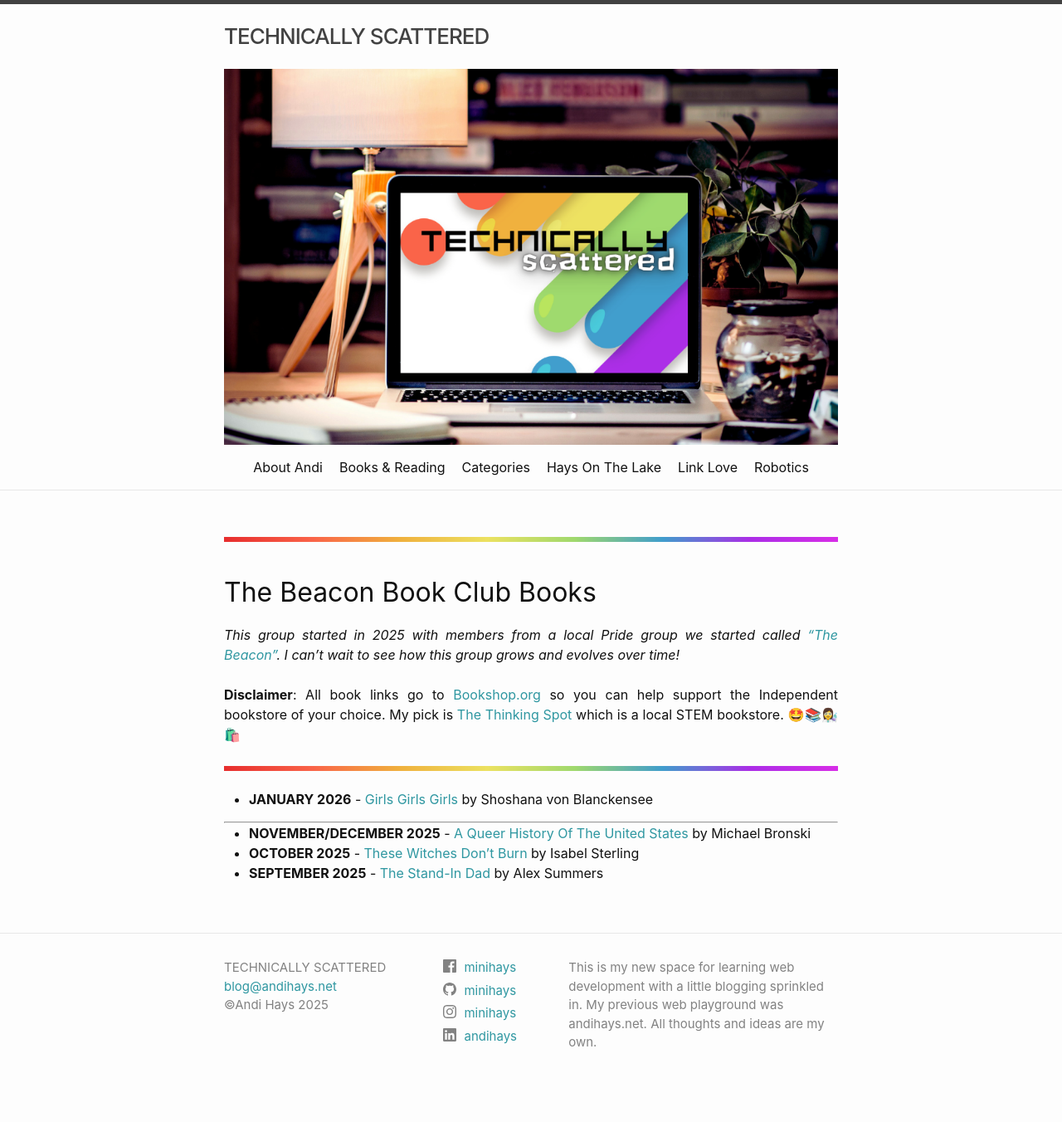
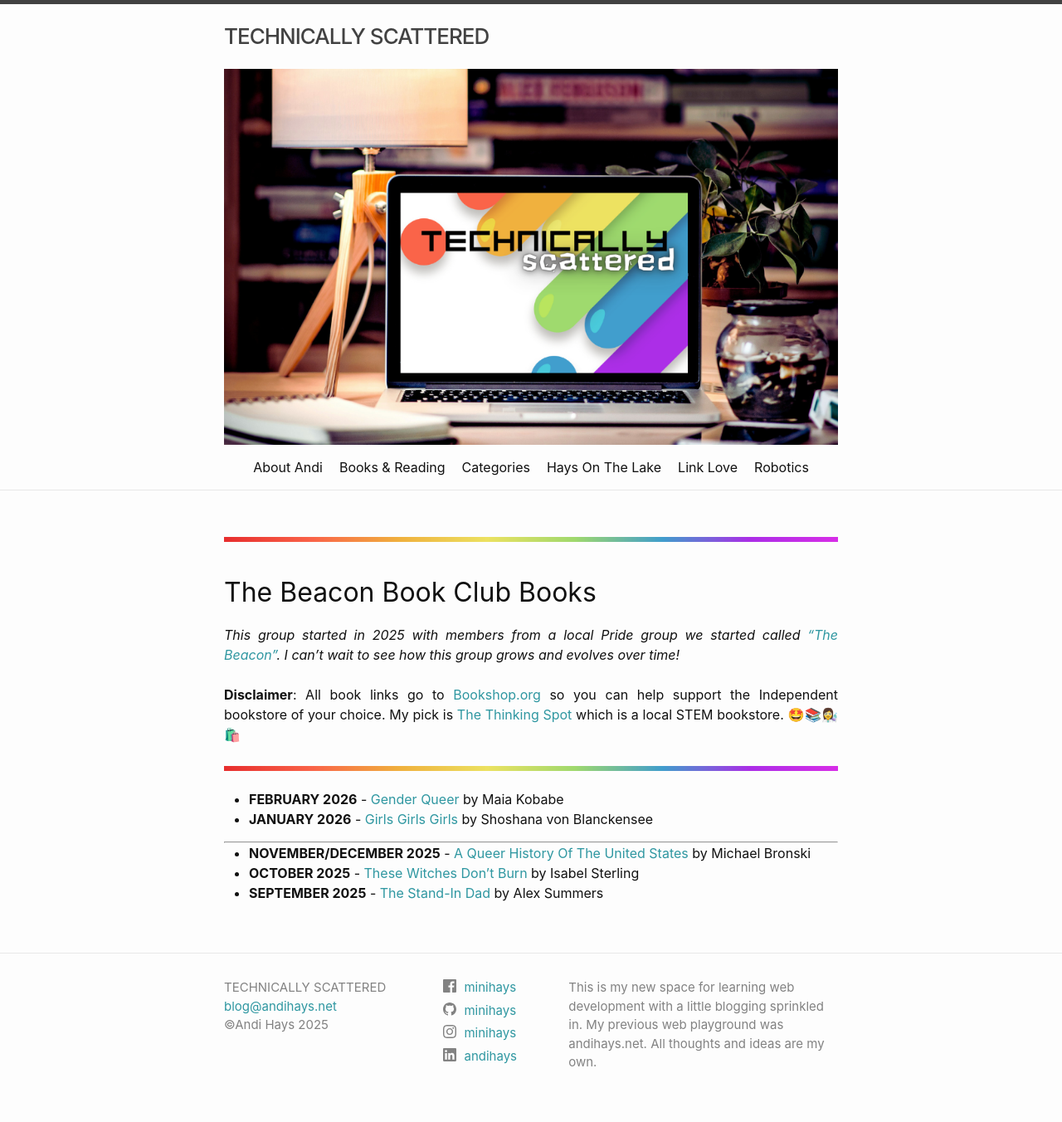
Before and after one commit to minihays/minihays.github.io, a Jekyll site: the page built from bookclub/beaconbookclub.markdown, in a window 1280 px wide. Shown: the whole page at 83% size. Built offline with Jekyll 4.4.1, drawn with Linux system fonts in a browser that asks for light colours; before the commit the page ends 1328 px from its top, so only the background shows below that.

Commit message:
Update beaconbookclub.markdown
updated book list

```diff
--- a/bookclub/beaconbookclub.markdown
+++ b/bookclub/beaconbookclub.markdown
@@ -11,6 +11,7 @@ permalink: /beaconbookclub/booksread/
 
 ![Bright](/images/BrightSkinnyRainbow.png)
 
+- **FEBRUARY 2026** - [Gender Queer](https://bookshop.org/p/books/gender-queer-a-memoir-maia-kobabe/e0187f83093ae9b7?ean=9781549304002&next=t&next=t&affiliate=47115) by Maia Kobabe
 - **JANUARY 2026** - [Girls Girls Girls](https://bookshop.org/p/books/girls-girls-girls-shoshana-von-blanckensee/4fc158e567640a47?ean=9780593718445&next=t) by Shoshana von Blanckensee
 
 ----
```
